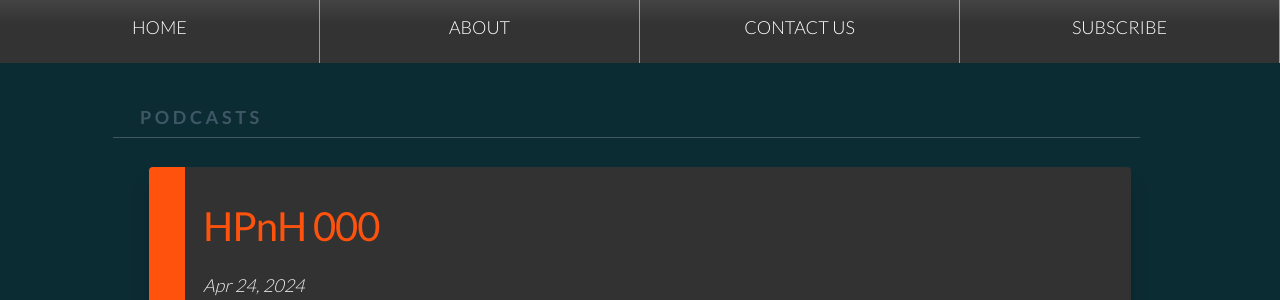
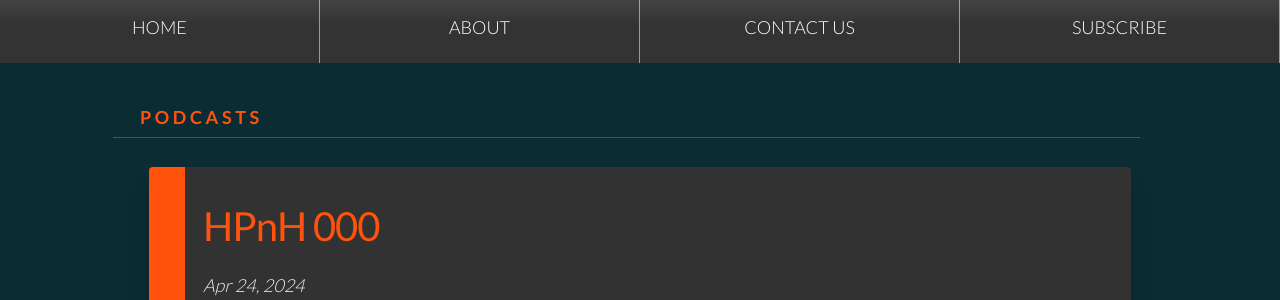
Before and after one commit to hpandhijinks/hitpointsandhijinks.github.io, a Jekyll site: the page built from index.html, in a window 1280 px wide. Shown: the part 151-451 px from the top of the page. Built offline with Jekyll 4.4.1, drawn with Linux system fonts in a browser that asks for light colours.

Commit message:
Changed label font color

```diff
--- a/_sass/modules/_font-styles.scss
+++ b/_sass/modules/_font-styles.scss
@@ -47,7 +47,7 @@ blockquote {
 }
 
 .label {
-    color: $secondary-color;
+    color: $primary-color;
     border-bottom: 1px solid $secondary-color;
     margin-left: -1.5em;
     padding: .4em 1em .5em 1.5em;
```
